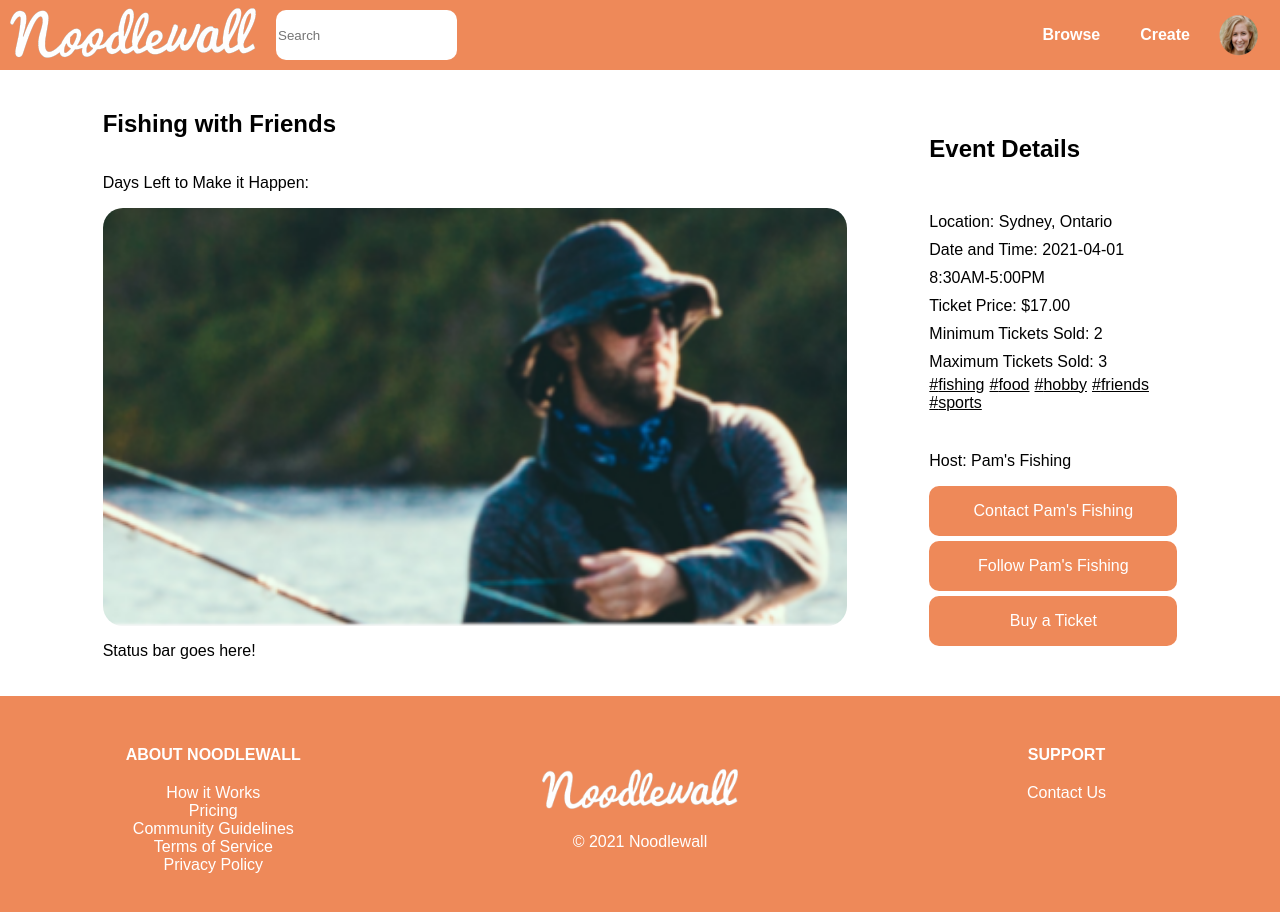
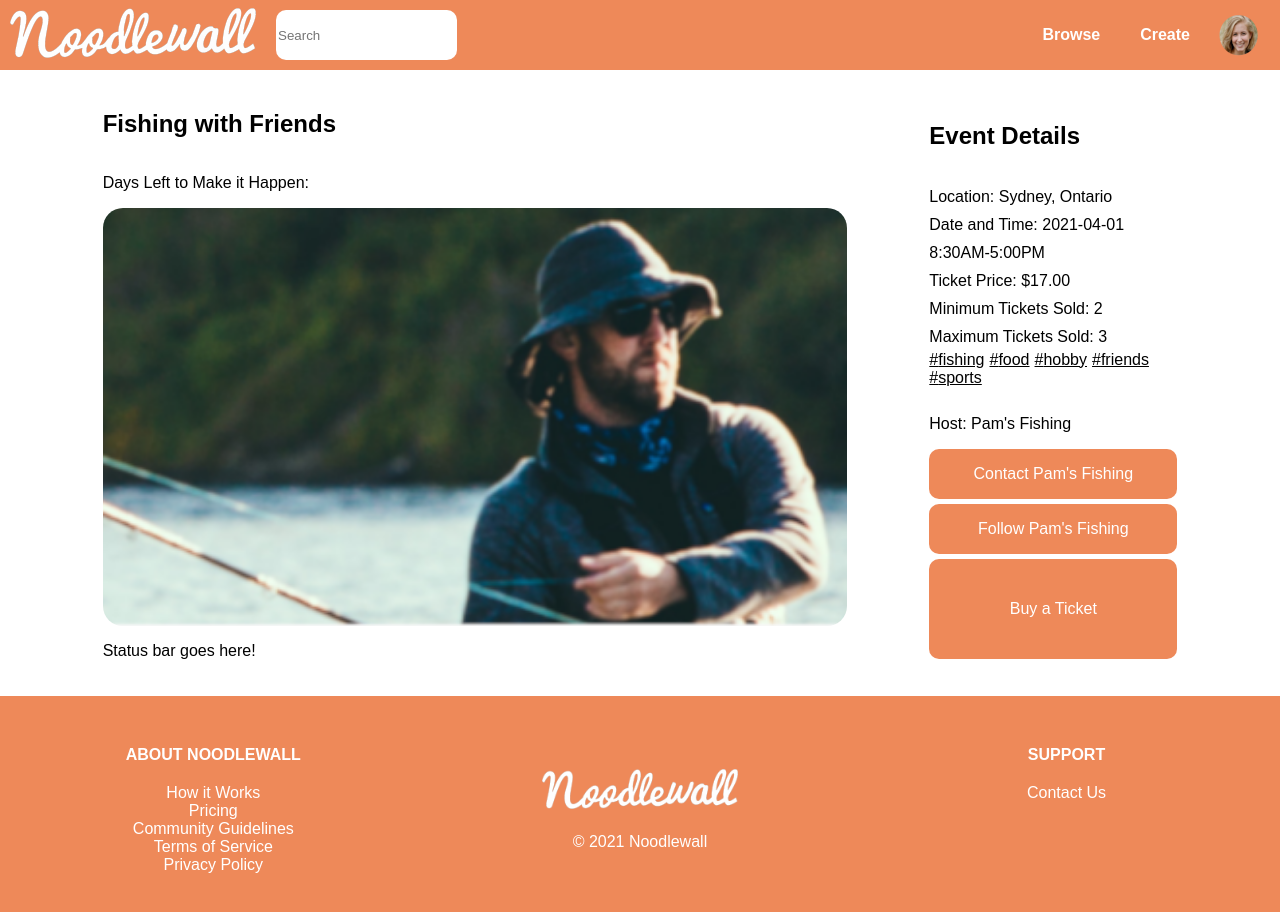
Before and after one commit to russellt-cc/cp490-noodlewall-react, a React (Create React App) app: page /details/1 in a window 1280 px wide. Shown: the top 912 px of the page. Built offline with nearby package versions, Linux system fonts and the light colour scheme; a web font is replaced by a local one.

Commit message:
Fixed buy button

```diff
--- a/src/Details/css/Details.css
+++ b/src/Details/css/Details.css
@@ -67,6 +67,6 @@
   background-color: var(--dreams-color);
 }
 
-#details_host_intro>a#details_buy_button {
+#details_host_intro_event>a#details_buy_button, #details_host_intro_dream>a#details_buy_button {
   height: 100px;
 }
```
